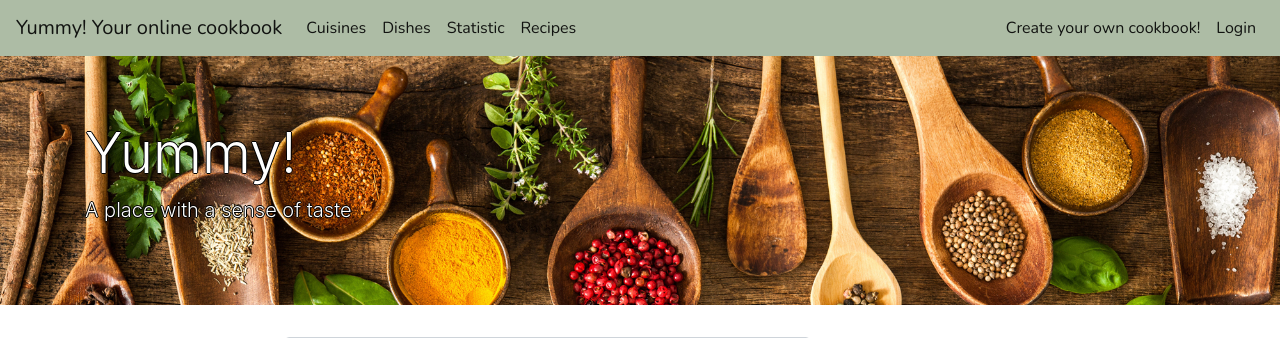
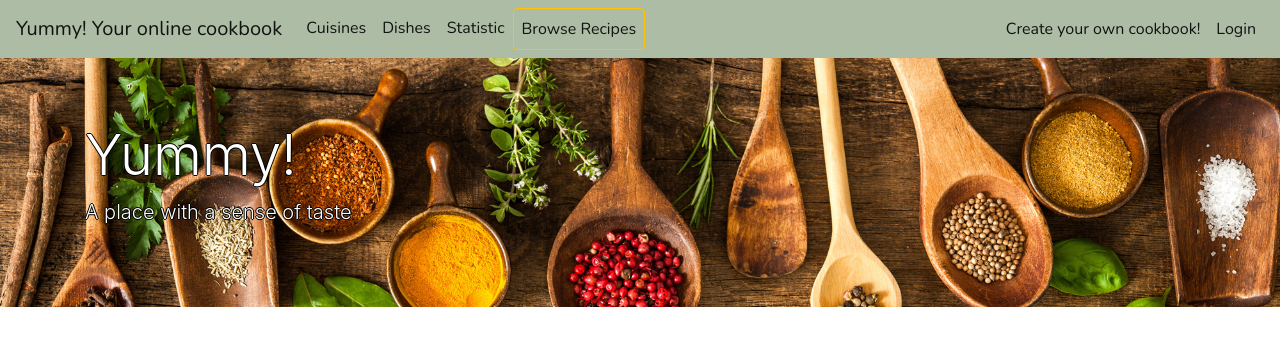
Before and after one commit to kajamiko/cookbook, a Flask app: page /add_recipe in a window 1280 px wide. Shown: the top 338 px of the page. Run offline with Flask 2, Linux system fonts and the light colour scheme; data that the repository does not hold is empty; some libraries are stand-ins or nearby versions.

```diff
--- a/templates/base.html
+++ b/templates/base.html
@@ -36,7 +36,7 @@
                     </li>
 
                     <li class="nav-item active">
-                        <a class="nav-link" href="{{ url_for('get_recipes') }}">Recipes</a>
+                        <a class="nav-link btn btn-outline-warning" href="{{ url_for('get_recipes') }}">Browse Recipes</a>
                     </li>
                 </ul>
 
```
